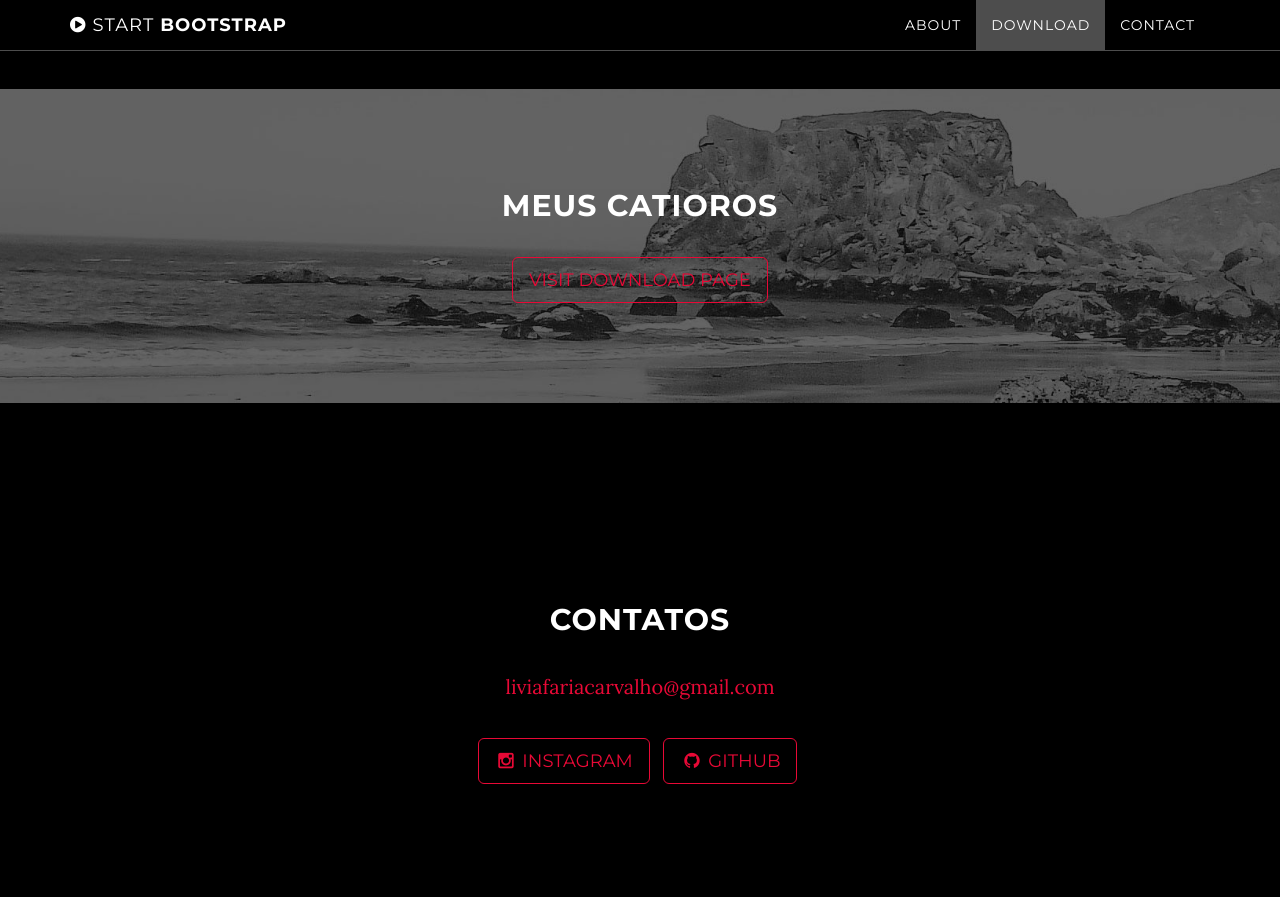
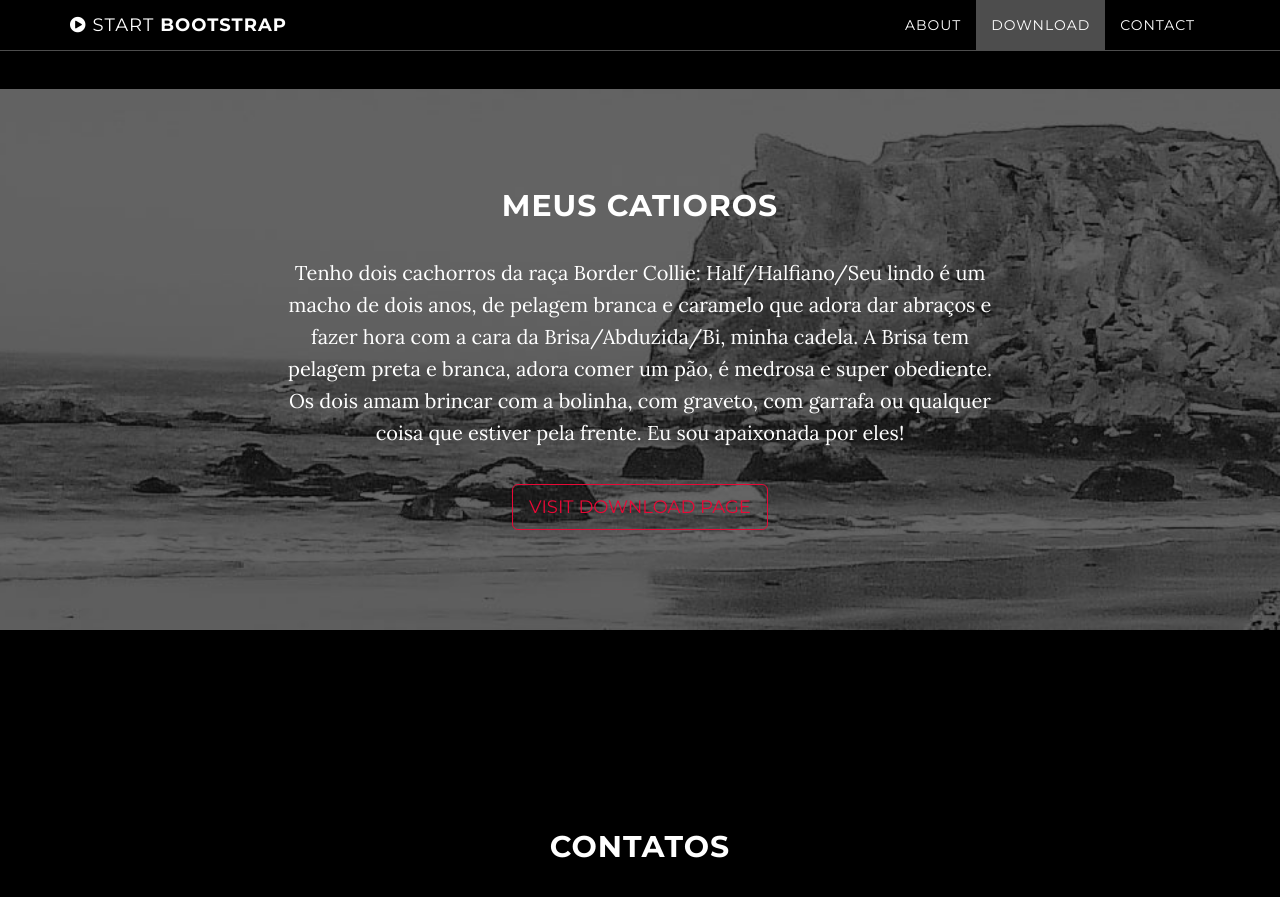
Before and after one commit to liviafariacarvalho/liviafariacarvalho.github.io, a Jekyll site: the page built from index.html, in a window 1280 px wide and 900 px high, scrolled down 1410 px. Shown: the top 897 px of the window. Built offline with Jekyll 4.4.1, drawn with Linux system fonts in a browser that asks for light colours.

Commit message:
Update download.html

```diff
--- a/_includes/download.html
+++ b/_includes/download.html
@@ -4,7 +4,7 @@
             <div class="container">
                 <div class="col-lg-8 col-lg-offset-2">
                     <h2>Meus catioros</h2>
-                    <p></p>
+                    <p>Tenho dois cachorros da raça Border Collie: Half/Halfiano/Seu lindo é um macho de dois anos, de pelagem branca e caramelo que adora dar abraços e fazer hora com a cara da Brisa/Abduzida/Bi, minha cadela. A Brisa tem pelagem preta e branca, adora comer um pão, é medrosa e super obediente. Os dois amam brincar com a bolinha, com graveto, com garrafa ou qualquer coisa que estiver pela frente. Eu sou apaixonada por eles! </p>
                     <a href="http://startbootstrap.com/template-overviews/grayscale/" class="btn btn-default btn-lg">Visit Download Page</a>
                 </div>
             </div>
```
